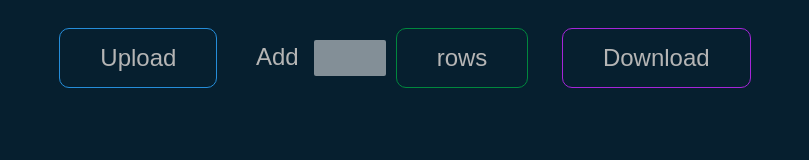
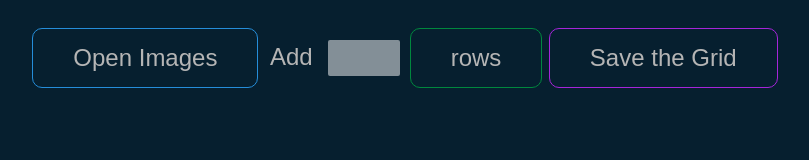
Before and after one commit to antevis/instagrid, a plain HTML site: page index.html in a window 1280 px wide. Shown: the whole page, without its empty margins (235-1044 px from the left). Drawn offline with Linux system fonts and the light colour scheme.

Commit message:
renamed buttons

```diff
--- a/index.html
+++ b/index.html
@@ -8,14 +8,14 @@
   </head>
   <body>
     <div id="upload-container">
-      <label for="files" id="custom-file-upload">Upload</label>
+      <label for="files" id="custom-file-upload">Open Images</label>
       <input type="file" id="files" name="files[]" multiple />
       <div id="add-rows-container">
         <label id="add-label" for="rows">Add</label>
         <input type="text" id="rows-input" name="rows">
         <label id="add-rows-button">rows</label>
       </div>
-      <label id="download">Download</label>
+      <label id="download">Save the Grid</label>
     </div>
     <div id="container">
       <div id="feed"></div>
```
